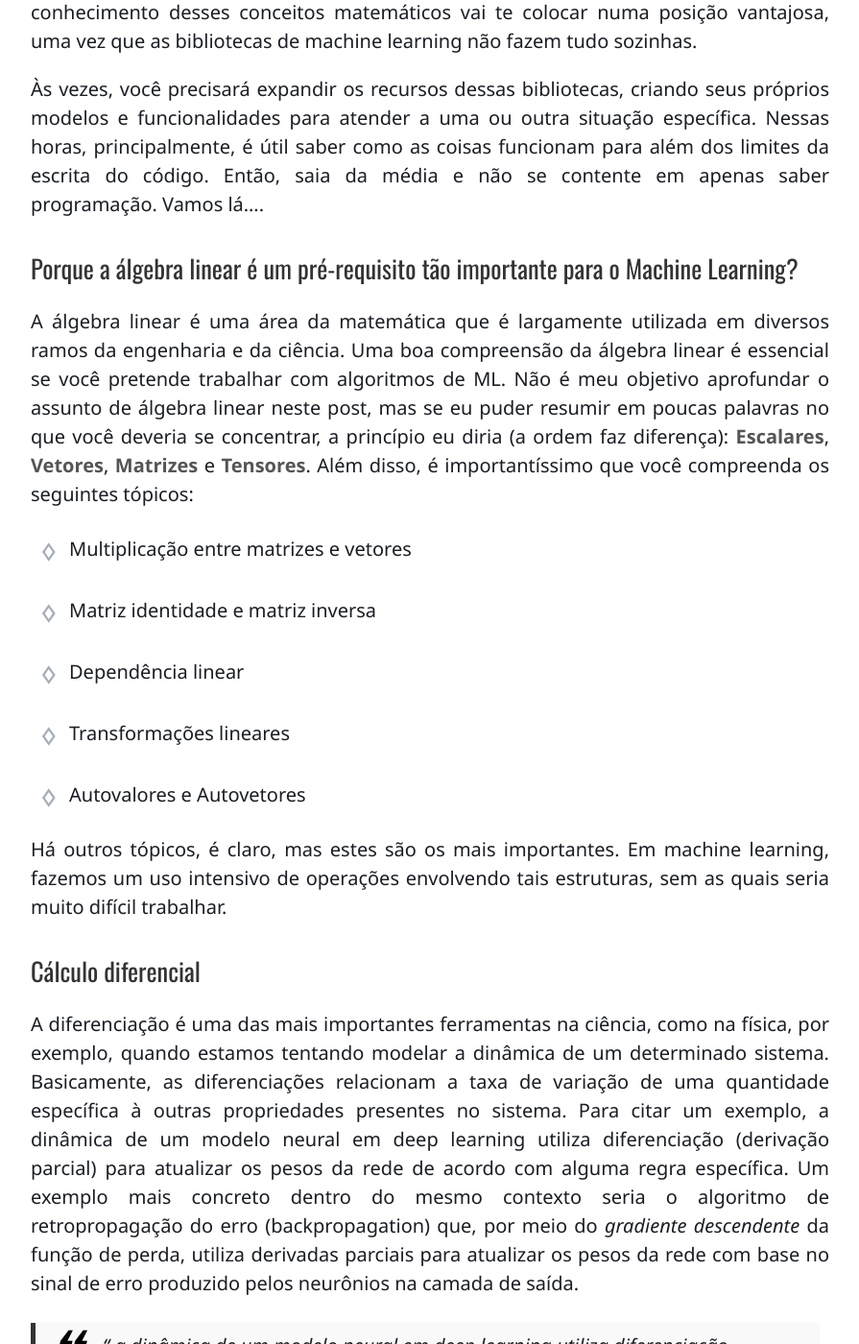
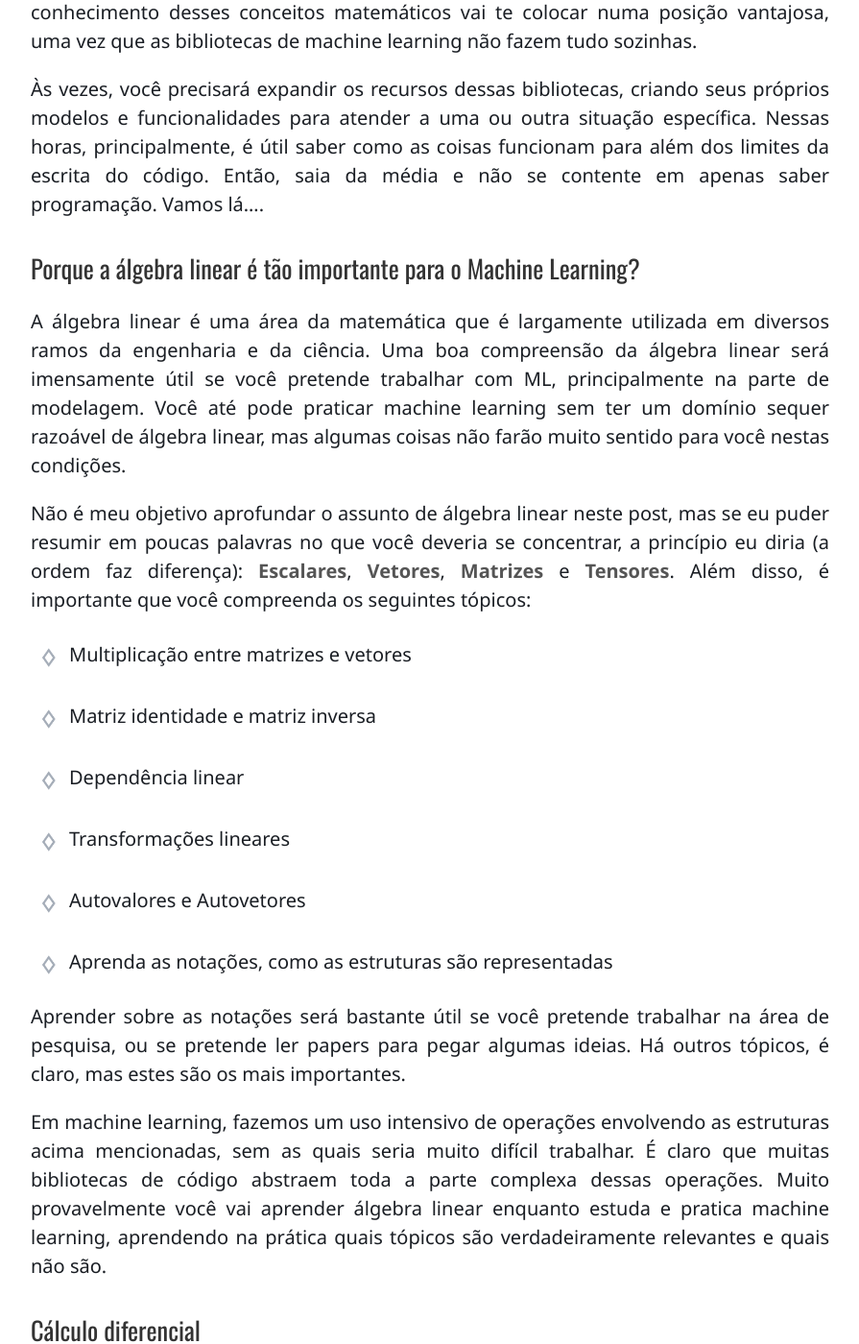
Before and after one commit to luisfredgs/luisfredgs.github.io, a Jekyll site: the page built from _posts/2018-01-18-dicas-para-aprender-machine-learning.md, in a window 1280 px wide and 1400 px high, scrolled down 2223 px. Shown: the whole window at 96% size, without its empty margins (192-1087 px from the left). Built offline with Jekyll 4.4.1, drawn with Linux system fonts in a browser that asks for light colours; comment, search, counter and statistics services are not loaded.

Commit message:
Update 2018-01-18-dicas-para-aprender-machine-learning.md

```diff
--- a/_posts/2018-01-18-dicas-para-aprender-machine-learning.md
+++ b/_posts/2018-01-18-dicas-para-aprender-machine-learning.md
@@ -35,9 +35,11 @@ Durante esse processo, vários conceitos matemáticos são utilizados: Álgebra
 
 Às vezes, você precisará expandir os recursos dessas bibliotecas, criando seus próprios modelos e funcionalidades para atender a uma ou outra situação específica. Nessas horas, principalmente, é útil saber como as coisas funcionam para além dos limites da escrita do código. Então, saia da média e não se contente em apenas saber programação. Vamos lá....
 
-## Porque a álgebra linear é um pré-requisito tão importante para o Machine Learning?
+## Porque a álgebra linear é tão importante para o Machine Learning?
 
-A álgebra linear é uma área da matemática que é largamente utilizada em diversos ramos da engenharia e da ciência. Uma boa compreensão da álgebra linear é essencial se você pretende trabalhar com algoritmos de ML. Não é meu objetivo aprofundar o assunto de álgebra linear neste post, mas se eu puder resumir em poucas palavras no que você deveria se concentrar, a princípio eu diria (a ordem faz diferença): **Escalares**, **Vetores**, **Matrizes** e **Tensores**. Além disso, é importantíssimo que você compreenda os seguintes tópicos:
+A álgebra linear é uma área da matemática que é largamente utilizada em diversos ramos da engenharia e da ciência. Uma boa compreensão da álgebra linear será imensamente útil se você pretende trabalhar com ML, principalmente na parte de modelagem. Você até pode praticar machine learning sem ter um domínio sequer razoável de álgebra linear, mas algumas coisas não farão muito sentido para você nestas condições.
+
+Não é meu objetivo aprofundar o assunto de álgebra linear neste post, mas se eu puder resumir em poucas palavras no que você deveria se concentrar, a princípio eu diria (a ordem faz diferença): **Escalares**, **Vetores**, **Matrizes** e **Tensores**. Além disso, é importante que você compreenda os seguintes tópicos:
 
 * Multiplicação entre matrizes e vetores
 
@@ -49,7 +51,11 @@ A álgebra linear é uma área da matemática que é largamente utilizada em div
 
 * Autovalores e Autovetores
 
-Há outros tópicos, é claro, mas estes são os mais importantes. Em machine learning, fazemos um uso intensivo de operações envolvendo tais estruturas, sem as quais seria muito difícil trabalhar.
+* Aprenda as notações, como as estruturas são representadas
+
+Aprender sobre as notações será bastante útil se você pretende trabalhar na área de pesquisa, ou se pretende ler papers para pegar algumas ideias. Há outros tópicos, é claro, mas estes são os mais importantes.
+
+Em machine learning, fazemos um uso intensivo de operações envolvendo as estruturas acima mencionadas, sem as quais seria muito difícil trabalhar. É claro que muitas bibliotecas de código abstraem toda a parte complexa dessas operações. Muito provavelmente você vai aprender álgebra linear enquanto estuda e pratica machine learning, aprendendo na prática quais tópicos são verdadeiramente relevantes e quais não são.
 
 ## Cálculo diferencial
 
```
